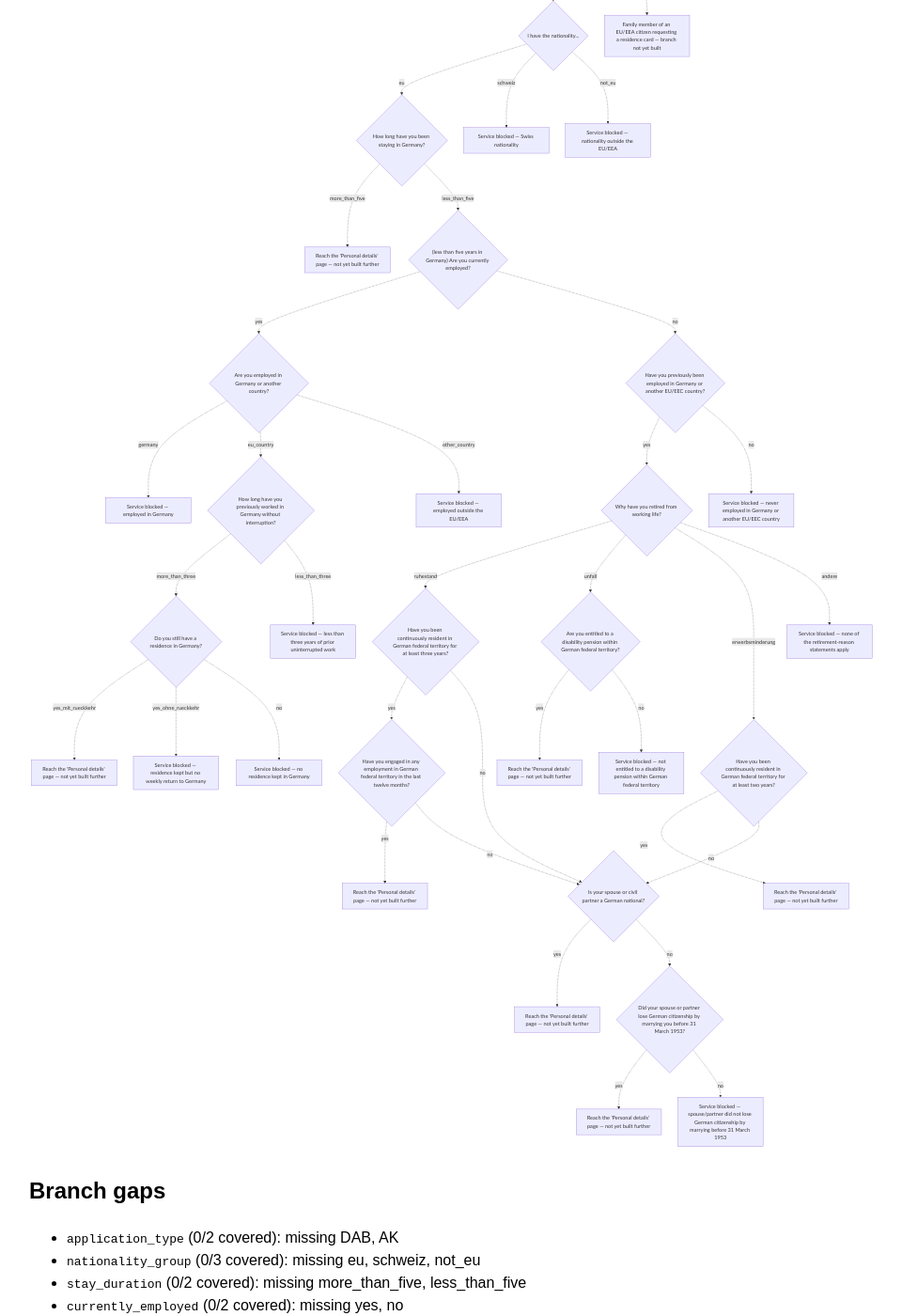
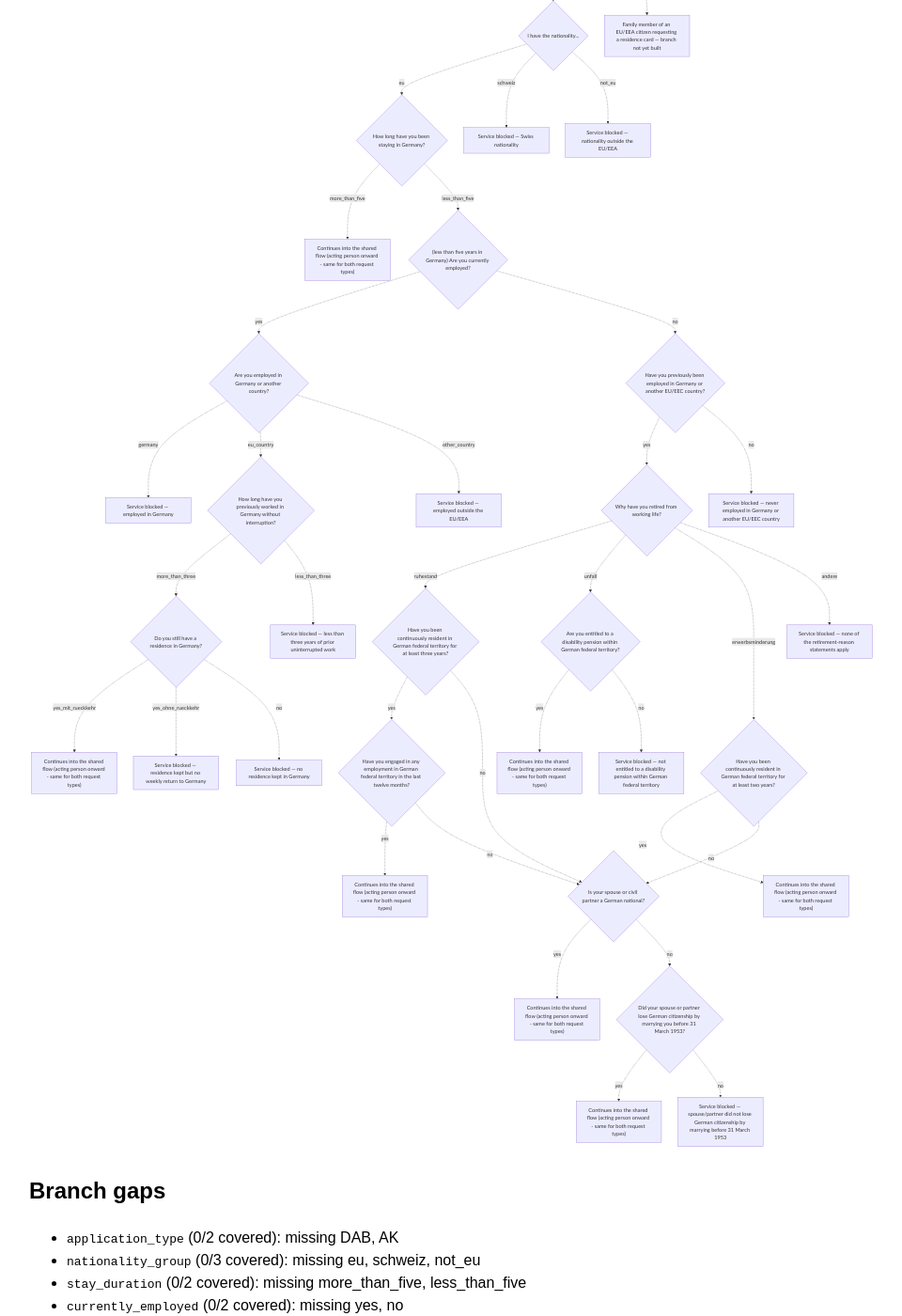
Before and after one commit to joseph0x45/coverage, a Jekyll site: the page built from docs/aw-auf.md, in a window 1280 px wide and 1400 px high, scrolled down 337 px. Shown: the whole window at 94% size, without its empty margins (159-1119 px from the left). Built offline with Jekyll 4.4.1, drawn with Linux system fonts in a browser that asks for light colours.

Commit message:
aw-auf: stop implying "not built" past the DAB/AK convergence point
The seven stays_and_absences_via_* leaves said "not yet built further",
but acting person onward (Personal details, etc.) is shared between DAB
and AK - it's not a gap in this decision tree, it's genuinely the end of
what this tree needs to model. Relabeled to say so instead of implying
missing coverage. Going forward, this graph only documents the tree up to
(not including) the acting-person page for either branch.

```diff
--- a/docs/aw-auf.md
+++ b/docs/aw-auf.md
@@ -22,9 +22,9 @@ flowchart TD
     retirement_reason{"Why have you retired from working life?"}
     disability_pension{"Are you entitled to a disability pension within German federal territory?"}
     blocked_no_disability_pension["Service blocked — not entitled to a disability pension within German federal territory"]
-    stays_and_absences_via_disability_pension["Reach the 'Personal details' page — not yet built further"]
+    stays_and_absences_via_disability_pension["Continues into the shared flow (acting person onward - same for both request types)"]
     resident_two_years{"Have you been continuously resident in German federal territory for at least two years?"}
-    stays_and_absences_via_two_years["Reach the 'Personal details' page — not yet built further"]
+    stays_and_absences_via_two_years["Continues into the shared flow (acting person onward - same for both request types)"]
     blocked_no_retirement_reason_applies["Service blocked — none of the retirement-reason statements apply"]
     resident_three_years{"Have you been continuously resident in German federal territory for at least three years?"}
     employed_last_12_months{"Have you engaged in any employment in German federal territory in the last twelve months?"}
@@ -39,11 +39,11 @@ flowchart TD
     residence_in_germany{"Do you still have a residence in Germany?"}
     blocked_residence_no_weekly_return["Service blocked — residence kept but no weekly return to Germany"]
     blocked_no_residence["Service blocked — no residence kept in Germany"]
-    stays_and_absences_via_five_years["Reach the 'Personal details' page — not yet built further"]
-    stays_and_absences_via_residence["Reach the 'Personal details' page — not yet built further"]
-    stays_and_absences_via_recent_employment["Reach the 'Personal details' page — not yet built further"]
-    stays_and_absences_via_german_spouse["Reach the 'Personal details' page — not yet built further"]
-    stays_and_absences_via_former_german_spouse["Reach the 'Personal details' page — not yet built further"]
+    stays_and_absences_via_five_years["Continues into the shared flow (acting person onward - same for both request types)"]
+    stays_and_absences_via_residence["Continues into the shared flow (acting person onward - same for both request types)"]
+    stays_and_absences_via_recent_employment["Continues into the shared flow (acting person onward - same for both request types)"]
+    stays_and_absences_via_german_spouse["Continues into the shared flow (acting person onward - same for both request types)"]
+    stays_and_absences_via_former_german_spouse["Continues into the shared flow (acting person onward - same for both request types)"]
     ak_not_built["Family member of an EU/EEA citizen requesting a residence card — branch not yet built"]
     application_type -.->|"DAB"| nationality_group
     application_type -.->|"AK"| ak_not_built
```
Also changed, not shown: services/aw-auf.yaml (+7 -7 lines).
